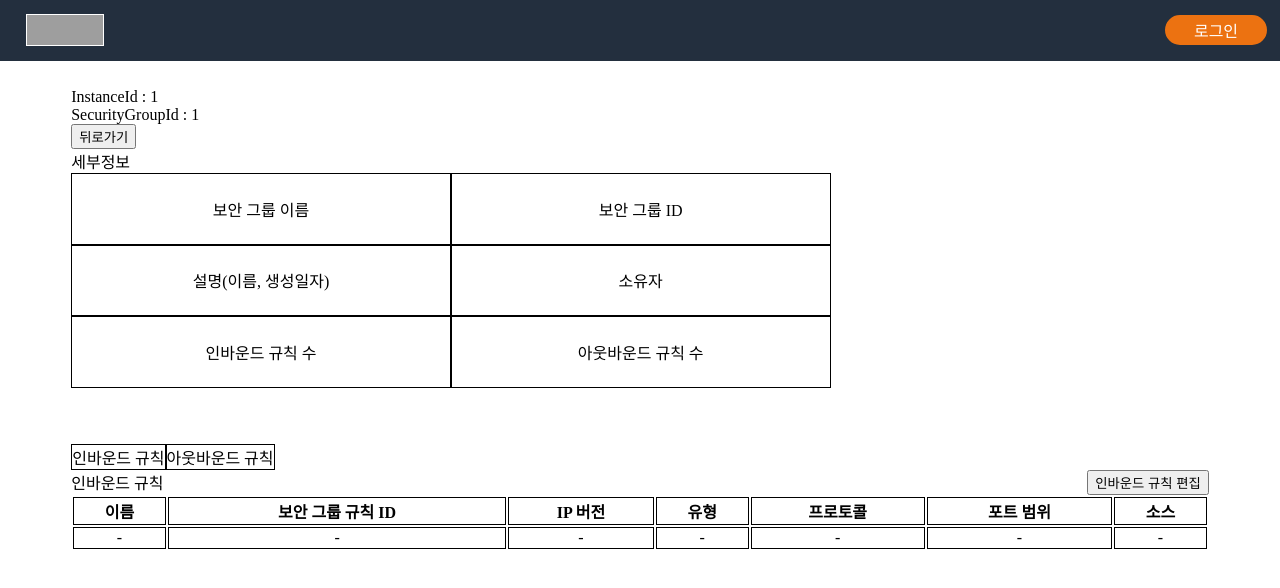
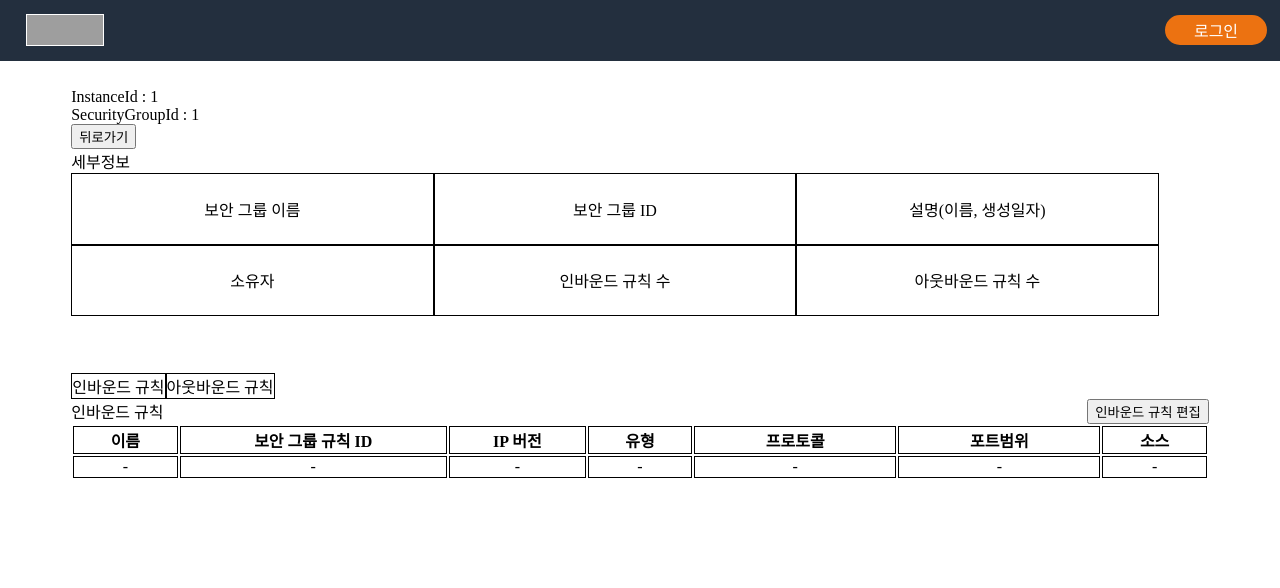
Before and after one commit to DonghyeonKang/CSWS, a React (Create React App) app in the folder frontend/: page /dashboard/1/1 in a window 1280 px wide. Shown: the top 588 px of the page. Built offline with nearby package versions, Linux system fonts and the light colour scheme; grey boxes are pictures that could not be loaded.

Commit message:
Simplify SecurityGroup.js
보안 그룹 페이지 구성요소를 컴포넌트로 분리해 보기 쉽게 함

```diff
--- /dev/null
+++ b/frontend/src/components/Instance/SecurityGroup/BoundRules.js
@@ -0,0 +1,76 @@
+import { useState } from "react";
+import { useNavigate } from "react-router-dom";
+import styled from "styled-components";
+
+const BoundRules = () => {
+  const navigate = useNavigate();
+  const [tab, setTab] = useState('inboundRules');
+    return (
+        <>
+            <Tabs>
+                <Tab onClick={()=> setTab('inboundRules')}>인바운드 규칙</Tab>
+                <Tab onClick={()=> setTab('outboundRules')}>아웃바운드 규칙</Tab>
+            </Tabs>
+
+            <Stripe>
+            {tab === 'inboundRules'?
+            <div>인바운드 규칙</div>
+            : <div>아웃바운드 규칙</div>}
+            {tab === 'inboundRules' ?
+            <EditRules onClick={() => navigate('inboundRules')}>인바운드 규칙 편집</EditRules>
+            : <EditRules onClick={() => navigate('outboundRules')}>아웃바운드 규칙 편집</EditRules> }
+            </Stripe>
+
+            <Rules>
+                <thead>
+                <tr>
+                    <RulesHeader style={{minWidth:'60px'}}>이름</RulesHeader>
+                    <RulesHeader style={{minWidth:'160px'}}>보안 그룹 규칙 ID</RulesHeader>
+                    <RulesHeader style={{minWidth:'80px'}}>IP 버전</RulesHeader>
+                    <RulesHeader style={{minWidth:'60px'}}>유형</RulesHeader>
+                    <RulesHeader style={{minWidth:'120px'}}>프로토콜</RulesHeader>
+                    <RulesHeader style={{minWidth:'120px'}}>포트범위</RulesHeader>
+                    <RulesHeader style={{minWidth:'60px'}}>소스</RulesHeader>
+                </tr>
+                </thead>
+                <tbody>
+                <tr>
+                    <RulesBody style={{minWidth:'60px'}}>-</RulesBody>
+                    <RulesBody style={{minWidth:'160px'}}>-</RulesBody>
+                    <RulesBody style={{minWidth:'80px'}}>-</RulesBody>
+                    <RulesBody style={{minWidth:'60px'}}>-</RulesBody>
+                    <RulesBody style={{minWidth:'120px'}}>-</RulesBody>
+                    <RulesBody style={{minWidth:'120px'}}>-</RulesBody>
+                    <RulesBody style={{minWidth:'60px'}}>-</RulesBody>
+                </tr>
+                </tbody>
+            </Rules>
+        </>
+    );
+};
+
+export default BoundRules;
+
+const Tabs = styled.div`
+`;
+const Tab = styled.div`
+  display: inline-block;
+  border: 1px solid black;
+`;
+const Stripe = styled.div`
+  display: flex;
+  justify-content: space-between;
+`;
+const EditRules = styled.button`
+`;
+const Rules = styled.table`
+  display: table;
+  width: 100%;
+`;
+const RulesHeader = styled.th`
+  border: 1px solid black;
+`;
+const RulesBody = styled.td`
+  border: 1px solid black;
+  text-align: center;
+`;
--- /dev/null
+++ b/frontend/src/components/Instance/SecurityGroup/SecurityGroupDetail.js
@@ -0,0 +1,35 @@
+import styled from "styled-components";
+
+const SecurityGroupDetail = () => {
+    return (
+        <>
+            <div>세부정보</div>
+            <DetailContent>
+                <DetailGrid>보안 그룹 이름</DetailGrid>
+                <DetailGrid>보안 그룹 ID</DetailGrid>
+                <DetailGrid>설명(이름, 생성일자)</DetailGrid>
+                <DetailGrid>소유자</DetailGrid>
+                <DetailGrid>인바운드 규칙 수</DetailGrid>
+                <DetailGrid>아웃바운드 규칙 수</DetailGrid>
+            </DetailContent>
+        </>
+
+    );
+};
+
+export default SecurityGroupDetail;
+
+const DetailContent = styled.div`
+  display: flex;
+  flex-wrap: wrap;
+  width: 100%;
+  margin-bottom: 5%;
+`;
+const DetailGrid = styled.div`
+  width: 315px;
+  padding: 2%;
+  display: flex;
+  justify-content: center;
+  align-items: center;
+  border: 1px solid black;
+`;
--- a/frontend/src/routes/Instance/SecurityGroup.js
+++ b/frontend/src/routes/Instance/SecurityGroup.js
@@ -1,15 +1,12 @@
-import { useState } from "react";
 import { useNavigate, useParams } from "react-router-dom";
 import styled from "styled-components";
 import Header from "../../components/Header";
+import BoundRules from "../../components/Instance/SecurityGroup/BoundRules";
+import SecurityGroupDetail from "../../components/Instance/SecurityGroup/SecurityGroupDetail";
 
 const SecurityGroup = () => {
   const navigate = useNavigate();
   const {instanceId, securityGroupId} = useParams();
-  const security = ['보안 그룹 이름', '보안 그룹 ID', '설명(이름, 생성일자)', '소유자', '인바운드 규칙 수', '아웃바운드 규칙 수'];
-  const inboundRules = ['이름', '보안 그룹 규칙 ID', 'IP 버전', '유형', '프로토콜', '포트 범위', '소스'];
-  const outboundRules = ['이름', '보안 그룹 규칙 ID', 'IP 버전', '유형', '프로토콜', '포트 범위', '소스 '];
-  const [tab, setTab] = useState(inboundRules);
     return (
       <>
         <Header/>
@@ -17,42 +14,10 @@ const SecurityGroup = () => {
           <div>InstanceId : {instanceId}</div>
           <div>SecurityGroupId : {securityGroupId}</div>
           <button onClick={() => navigate(`/dashboard/${instanceId}`)}>뒤로가기</button>
-          <div>세부정보</div>
-          <DetailContent>
-            {security.map((i)=>{return <DetailGrid>{i}</DetailGrid>})}
-          </DetailContent>
-          <Tabs>
-            <Tab onClick={()=> setTab(inboundRules)}>인바운드 규칙</Tab>
-            <Tab onClick={()=> setTab(outboundRules)}>아웃바운드 규칙</Tab>
-          </Tabs>
-          <Stripe>
-          {tab[6] === inboundRules[6] ?
-          <div>인바운드 규칙</div>
-           : <div>아웃바운드 규칙</div>}
-          {tab[6] === inboundRules[6] ?
-          <EditRules onClick={() => navigate('inboundRules')}>인바운드 규칙 편집</EditRules>
-           : <EditRules onClick={() => navigate('outboundRules')}>아웃바운드 규칙 편집</EditRules> }
-          </Stripe>
 
-          <Rules>
-            <thead>
-              <tr>
-              {tab.map((i)=>{return(<RulesHeader>{i}</RulesHeader>)})}
-              </tr>
-            </thead>
-            <tbody>
-              <tr>
-                <RulesBody>-</RulesBody>
-                <RulesBody>-</RulesBody>
-                <RulesBody>-</RulesBody>
-                <RulesBody>-</RulesBody>
-                <RulesBody>-</RulesBody>
-                <RulesBody>-</RulesBody>
-                <RulesBody>-</RulesBody>
-              </tr>
-            </tbody>
-          </Rules>
+          <SecurityGroupDetail/>
 
+          <BoundRules/>
         </Content>
 
       </>
@@ -65,40 +30,3 @@ const Content = styled.div`
   padding: 0 5%;
   padding-top: 10vh;
 `;
-const DetailContent = styled.div`
-  display: flex;
-  flex-wrap: wrap;
-  width: 100%;
-  margin-bottom: 5%;
-`;
-const DetailGrid = styled.div`
-  width: 29.2%;
-  padding: 2%;
-  display: flex;
-  justify-content: center;
-  align-items: center;
-  border: 1px solid black;
-`;
-const Tabs = styled.div`
-`;
-const Tab = styled.div`
-  display: inline-block;
-  border: 1px solid black;
-`;
-const Stripe = styled.div`
-  display: flex;
-  justify-content: space-between;
-`;
-const EditRules = styled.button`
-`;
-const Rules = styled.table`
-  display: table;
-  width: 100%;
-`;
-const RulesHeader = styled.th`
-  border: 1px solid black;
-`;
-const RulesBody = styled.td`
-  border: 1px solid black;
-  text-align: center;
-`;
```
